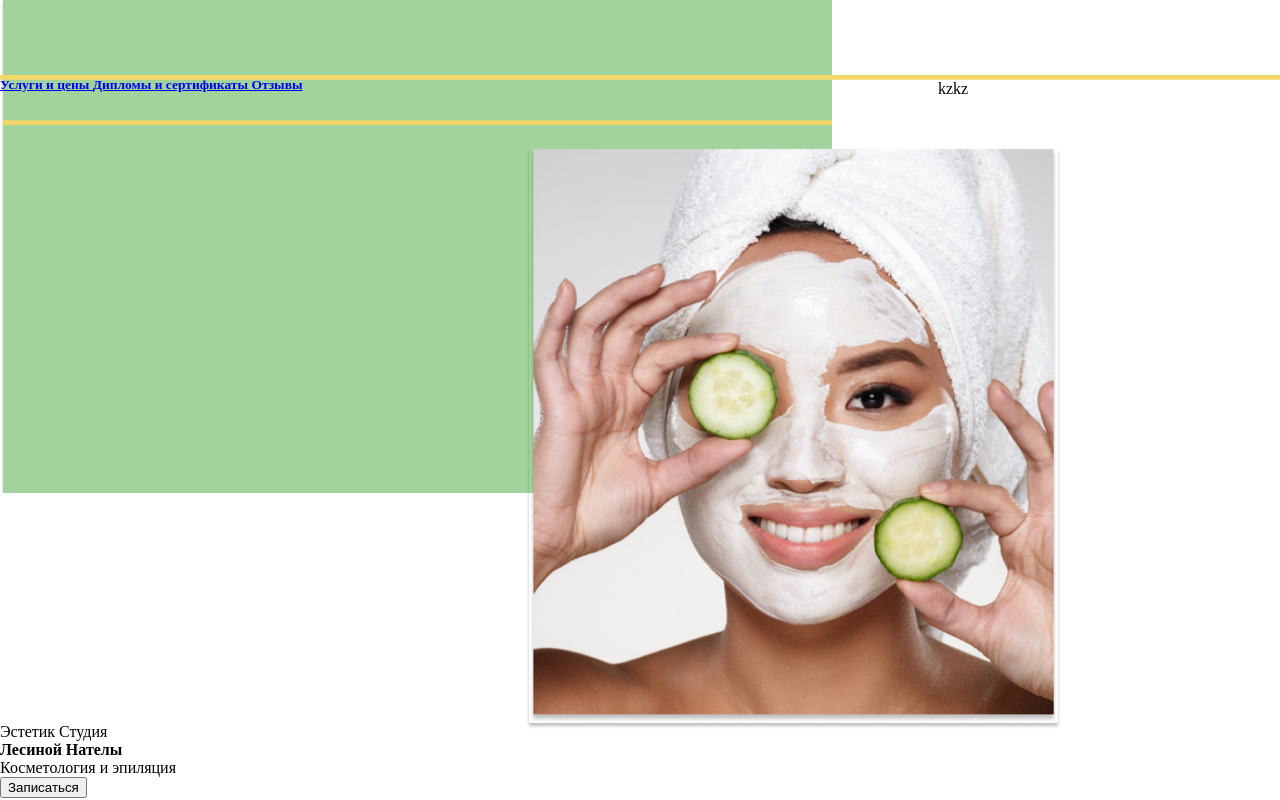
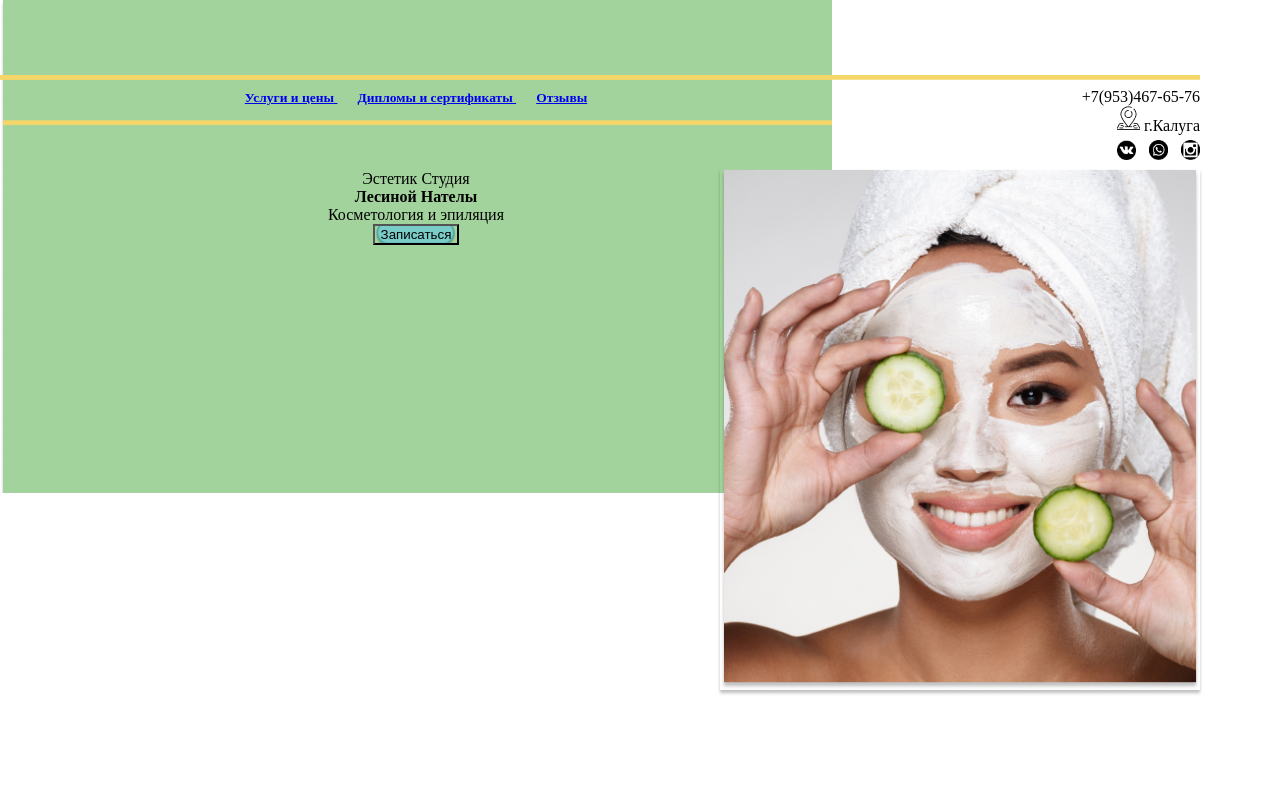
Before and after one commit to alba-khappy/Estetic, a plain HTML site: page IndexEstetic.html in a window 1280 px wide. Drawn offline with Linux system fonts and the light colour scheme.

Commit message:
настроила желтые линии; значки вк,инст,watsapp; отцентрировала меню

```diff
--- a/IndexEstetic.html
+++ b/IndexEstetic.html
@@ -12,21 +12,44 @@
 
     <div class="flex">
         <div>
-            <div class="rectangle"></div>
+            <div class="rectangle">
+
+                <p class="text-center margin-text">Эстетик Студия</p>
+                <h1 class="text-center"> Лесиной Нателы</h1>
+                <p class="text-center">Косметология и эпиляция</p>
+                <div class="button-center">
+                    <button class="button-style" >Записаться
+                    </button>
+                </div>
+            </div>
             <div class="links">
-                <a href="#"> Услуги и цены
-                </a>
-                <a href="#"> Дипломы и сертификаты
-                </a>
-                <a href="#"> Отзывы
-                </a>
+                <div>
+                    <a class="link" href="#"> Услуги и цены
+                    </a>
+                    <a class="link" href="#"> Дипломы и сертификаты
+                    </a>
+                    <a href="#"> Отзывы
+                    </a>
+                </div>
             </div>
+
         </div>
 
 
         <div class="margin-right">
-            <p class="contacts">kzkz</p>
-            <img class="photo-lady" src="Lady.png">
+            <div class="float-right">
+                <p class="contacts float-right">+7(953)467-65-76</p>
+                <div class="align-right">
+                    <span><img src="Location.png"></span>
+                    <span>г.Калуга</span>
+                </div>
+                <div class="flex-end">
+                    <a href=""><div class="vk"></div></a>
+                    <a href=""><div class="whatsapp"></div></a>
+                    <a href=""><div class="insta"></div></a>
+                </div>
+            </div>
+            <img class="photo-lady float-right" src="Lady.png">
         </div>
 
 </div>
@@ -35,12 +58,6 @@
 
 
 
-<p>Эстетик Студия</p>
-    <h1>Лесиной Нателы</h1>
-    <p>Косметология и эпиляция</p>
-    <button>Записаться</button>
-
-
 
 </body>
 </html>
--- a/estetic-styles.css
+++ b/estetic-styles.css
@@ -40,22 +40,77 @@ article, aside, details, figcaption, figure, footer, header, hgroup, menu, nav,
     line-height: 20px;
     color: #000000;
     margin-top: 75px;
-    width: 100%;
+    width: 65%;
     position: absolute;
     background-image: url(line-long.png);
     background-repeat: no-repeat;
+    padding-top: 13px;
+    display: flex;
+    justify-content: center;
+}
+.link {
+    margin-right: 20px;
 }
 .photo-lady {
-    width: 50%;
-    box-shadow: 0px 3px 3px rgba(0, 0, 0, 0.25);
-    margin-left: 450px;
-    margin-top: 50px;
+    width: 40%;
+    box-shadow: 0 3px 3px rgba(0, 0, 0, 0.25);
+    margin-left: 692px;
+    margin-top: 9px;
+}
+.margin-right {
+    margin-right: 80px;
+    position: absolute;
+    background-image: url(line-long.png);
+    background-repeat: no-repeat;
+    margin-top: 75px;
+}
+.contacts {
+    padding-top: 13px;
+}
+.float-right {
     float: right;
 }
-.margin-right {
-    margin-right: 30px;
+.align-right {
+    text-align: right;
 }
-.contacts {
-    float: right;
-    margin: 80px 90px 0 0;
+.vk{
+    width: 20px;
+    height: 20px;
+    background: url("Vk.png") no-repeat center;
+    background-size: contain;
 }
+.whatsapp{
+    width: 20px;
+    height: 20px;
+    background: url("Whatsapp.png") no-repeat center;
+    background-size: contain;
+    margin-left: 12px;
+}
+.insta{
+    width: 20px;
+    height: 20px;
+    background: url("Insta.png")no-repeat center;
+    background-size: contain;
+    margin-left: 12px;
+}
+.flex-end {
+    display: flex;
+    justify-content: flex-end;
+    padding-top: 5px;
+}
+.margin-text {
+    margin-top: 170px;
+}
+.estetic-st {
+    margin: 196px 1px 30px 328px;
+}
+.text-center {
+    text-align: center;
+}
+.button-center {
+    display: flex;
+    justify-content: center;
+}
+.button-style {
+    background: url("Button.png")no-repeat center;
+}
```
Also changed, not shown: Button.png (added).
